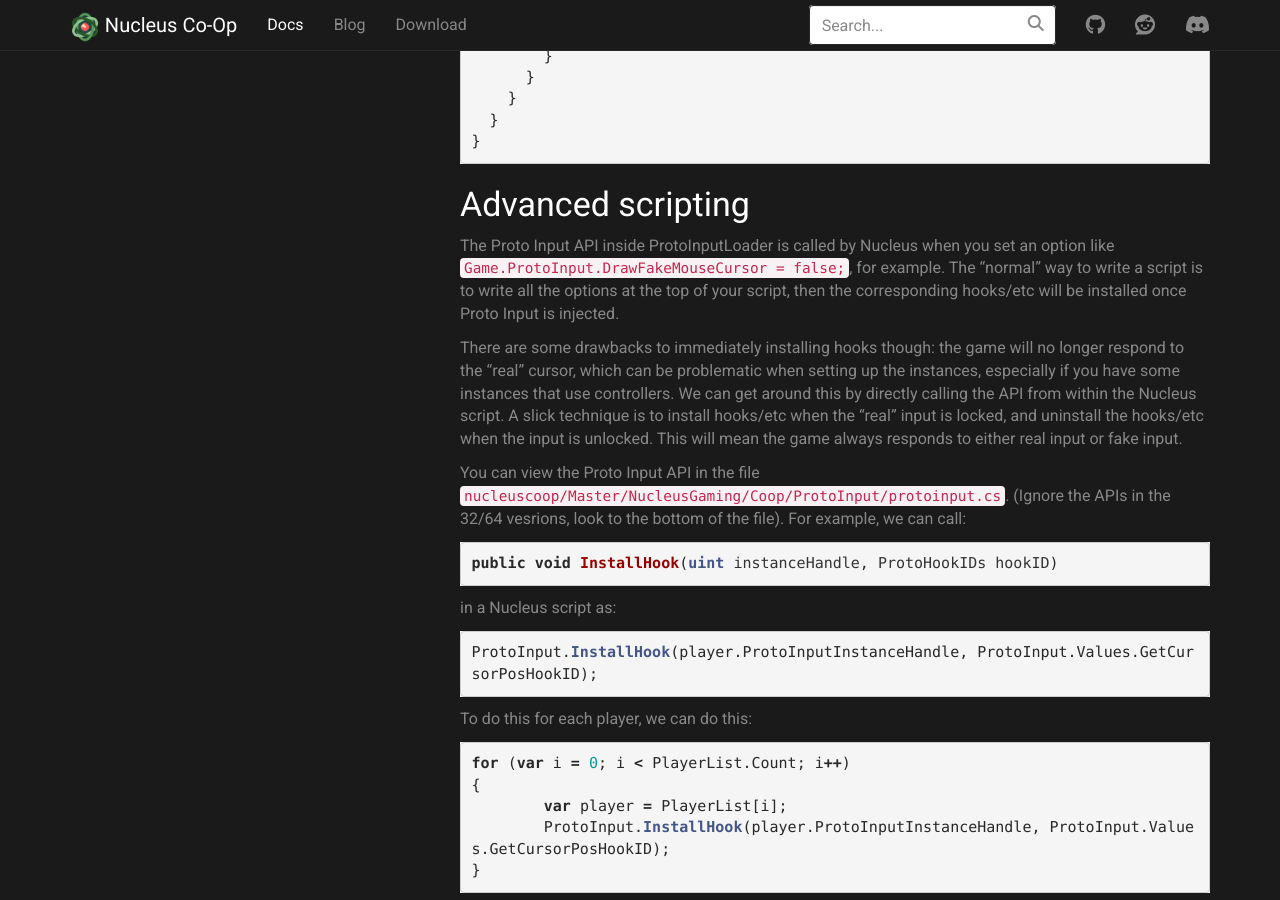
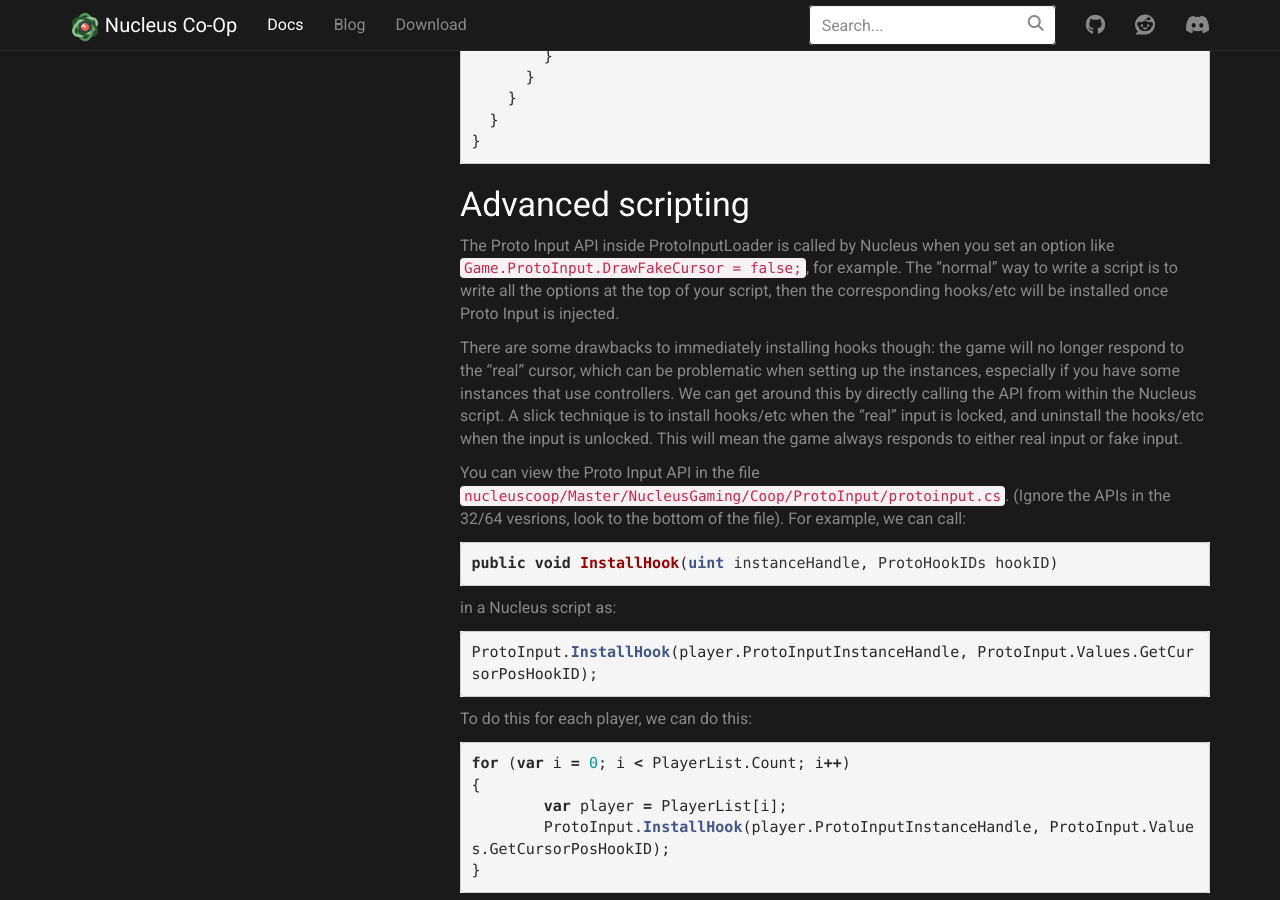
Before and after one commit to nucleus-coop/nucleus-coop.github.io, a Jekyll site: the page built from _docs/protoinput.md, in a window 1280 px wide and 900 px high, scrolled down 12593 px. Built offline with Jekyll 4.4.1, drawn with Linux system fonts in a browser that asks for light colours; nearby versions of some CDN libraries; some of the changed text lies outside the part shown.

Commit message:
Update protoinput.md

````diff
--- a/_docs/protoinput.md
+++ b/_docs/protoinput.md
@@ -163,7 +163,7 @@ In the GUI settings, you can enable `Freeze fake input` at any time to freeze in
 
 Enable this for games that don't have an in-game cursor
 ```js
-Game.ProtoInput.DrawFakeMouseCursor = false;
+Game.ProtoInput.DrawFakeCursor = false;
 ```
 
 If you want to allow the fake cursor to not be bound by the window boundaries, enable this
@@ -289,7 +289,7 @@ Game.Play = function()
 
 ### Advanced scripting
 
-The Proto Input API inside ProtoInputLoader is called by Nucleus when you set an option like `Game.ProtoInput.DrawFakeMouseCursor = false;`, for example. The "normal" way to write a script is to write all the options at the top of your script, then the corresponding hooks/etc will be installed once Proto Input is injected.
+The Proto Input API inside ProtoInputLoader is called by Nucleus when you set an option like `Game.ProtoInput.DrawFakeCursor = false;`, for example. The "normal" way to write a script is to write all the options at the top of your script, then the corresponding hooks/etc will be installed once Proto Input is injected.
 
 There are some drawbacks to immediately installing hooks though: the game will no longer respond to the "real" cursor, which can be problematic when setting up the instances, especially if you have some instances that use controllers. We can get around this by directly calling the API from within the Nucleus script. A slick technique is to install hooks/etc when the "real" input is locked, and uninstall the hooks/etc when the input is unlocked. This will mean the game always responds to either real input or fake input.
 
````
